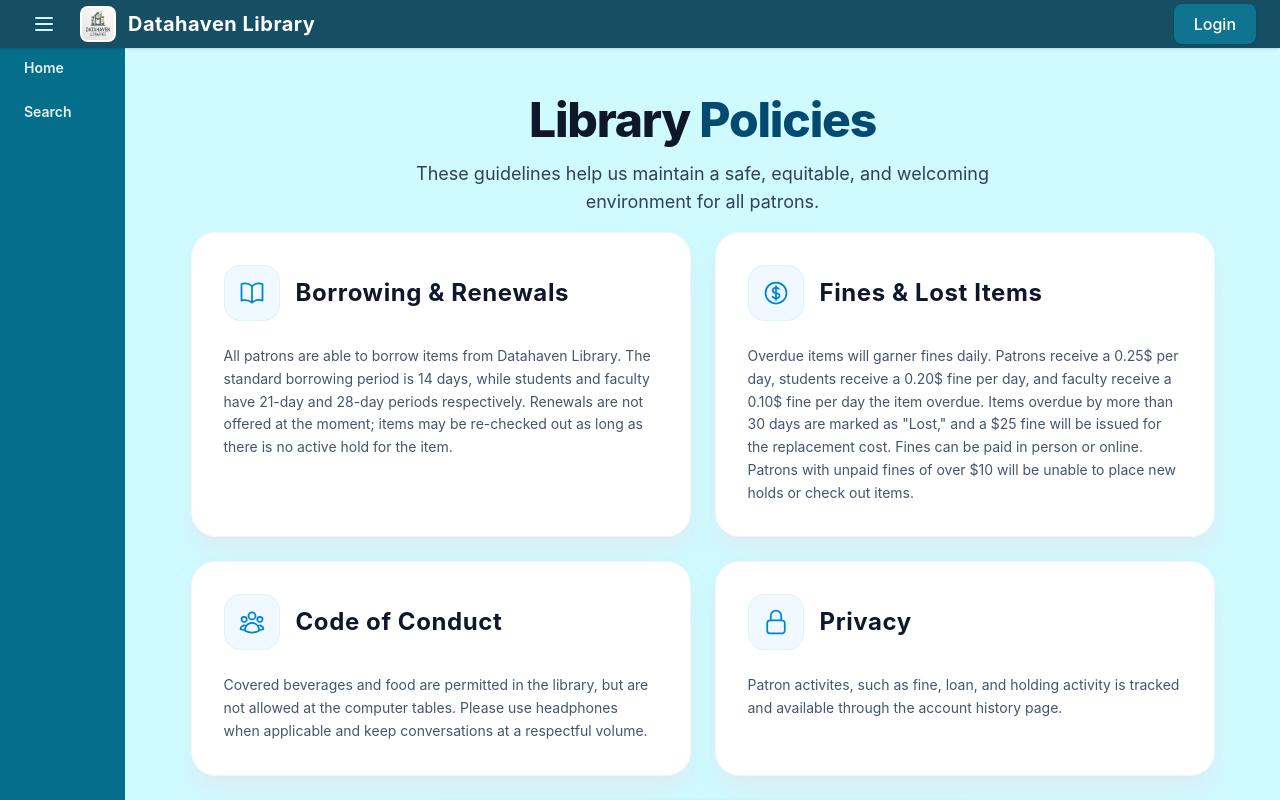
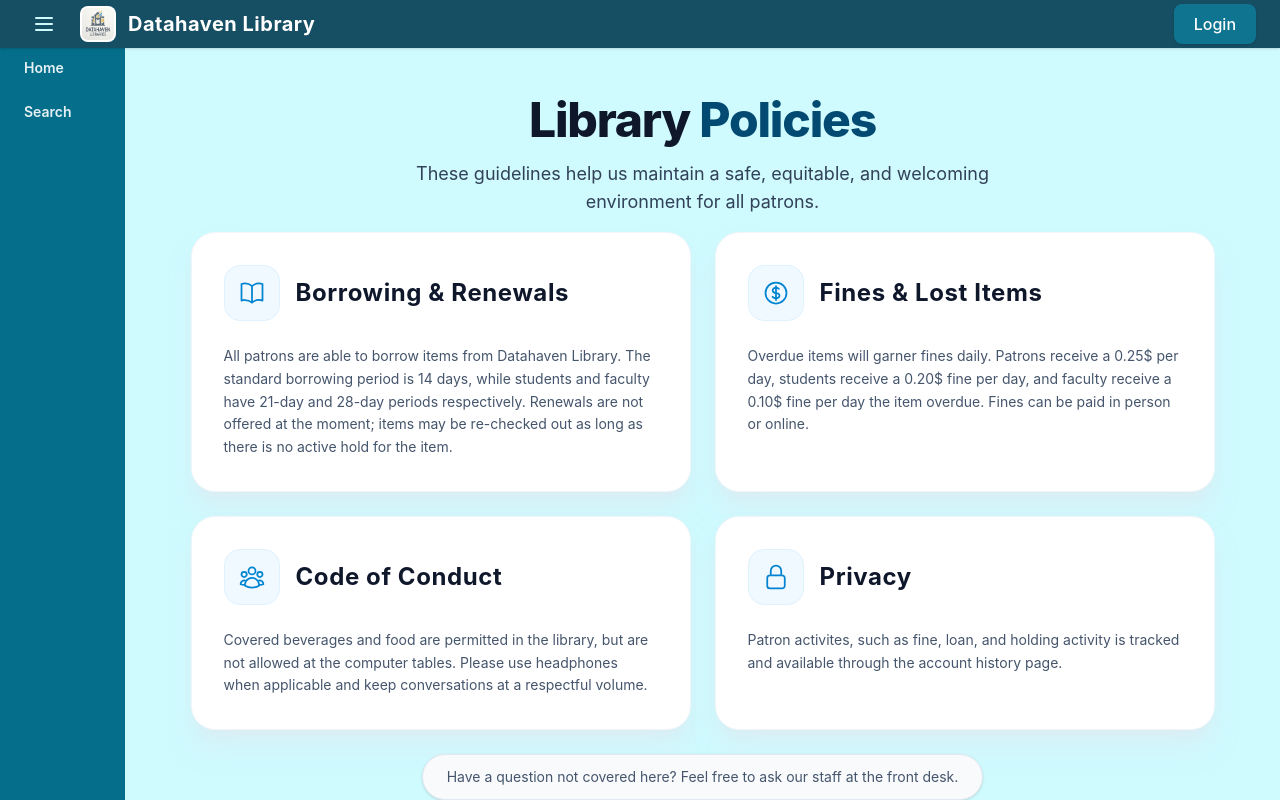
Before and after one commit to devpatel26/Library-Database, a React (Vite) app in the folder react/: page /policies in a window 1280 px wide. Shown: the top 800 px of the page. Built offline with nearby package versions, Linux system fonts and the light colour scheme; no server answers.

Commit message:
Fine display bugfix and policy adjustment

```diff
--- a/react/src/pages/Fines.jsx
+++ b/react/src/pages/Fines.jsx
@@ -27,6 +27,10 @@ function NormalizeStatus(fine) {
 
   if (rawStatus.includes("waiv")) {
     return "Waived";
+  }
+
+  if (rawStatus.includes("unpaid")) {
+    return "Open";
   }
 
   if (rawStatus.includes("paid")) {
--- a/react/src/pages/LibraryPolicies.jsx
+++ b/react/src/pages/LibraryPolicies.jsx
@@ -38,7 +38,7 @@ const LibraryPolicies = () => {
           />
         </svg>
       ),
-      description: `Overdue items will garner fines daily. Patrons receive a 0.25$ per day, students receive a 0.20$ fine per day, and faculty receive a 0.10$ fine per day the item overdue. Items overdue by more than 30 days are marked as "Lost," and a $25 fine will be issued for the replacement cost. Fines can be paid in person or online. Patrons with unpaid fines of over $10 will be unable to place new holds or check out items.`,
+      description: `Overdue items will garner fines daily. Patrons receive a 0.25$ per day, students receive a 0.20$ fine per day, and faculty receive a 0.10$ fine per day the item overdue. Fines can be paid in person or online.`,
     },
     {
       title: "Code of Conduct",
```
